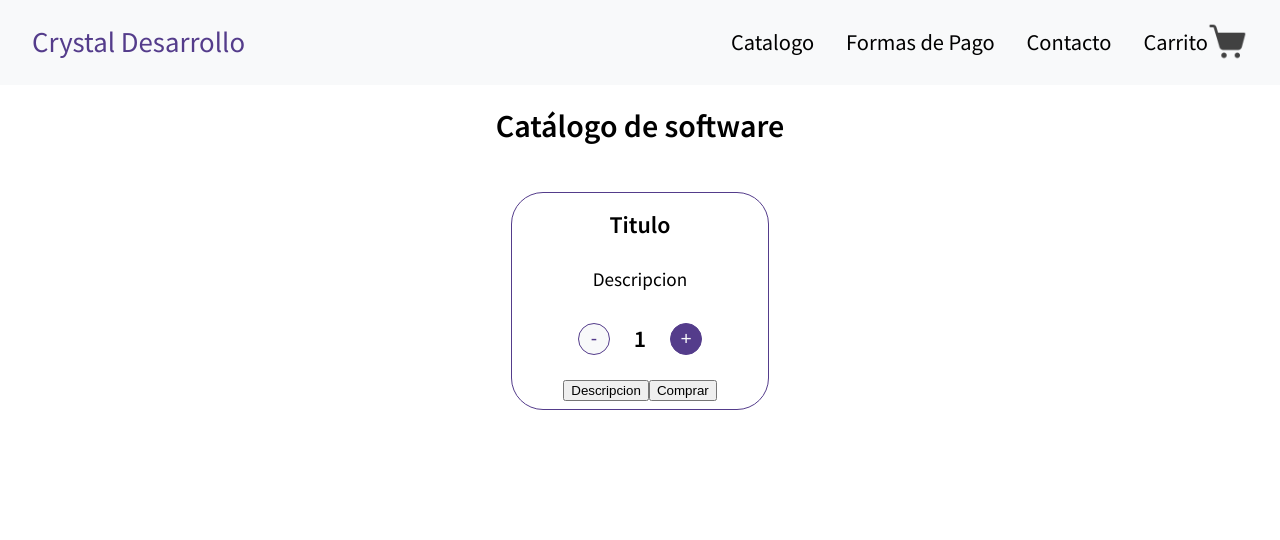
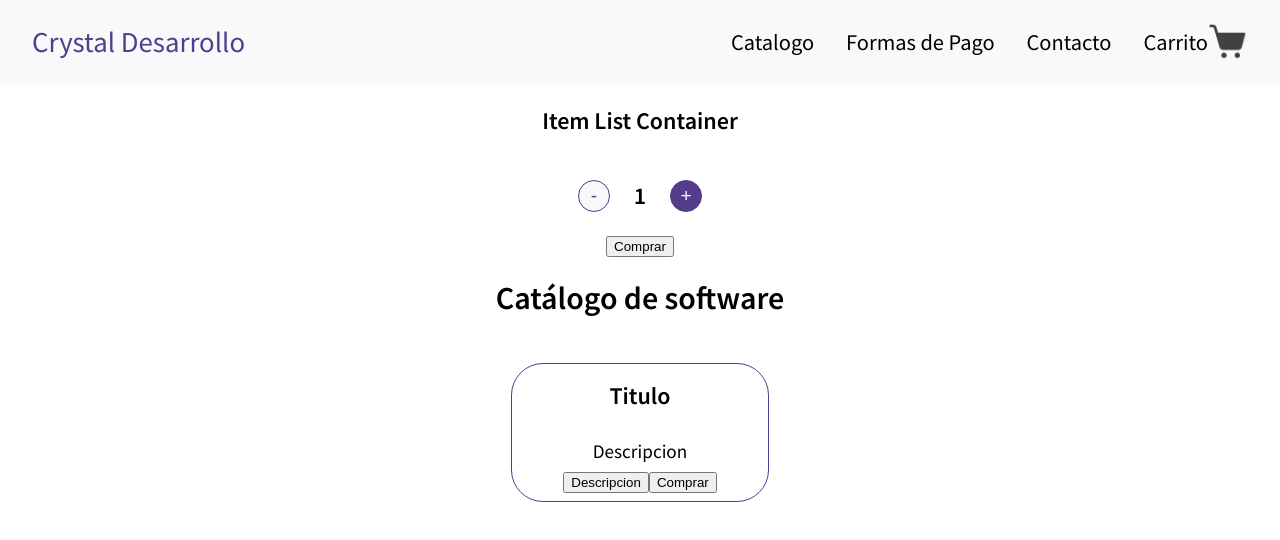
Before and after one commit to FacuMunozLemir/CrystalDesarrolloReact, a React (Create React App) app: page / in a window 1280 px wide. Shown: the top 540 px of the page. Built offline with nearby package versions, Linux system fonts and the light colour scheme; no server answers.

Commit message:
Commit de la rama cardsApi donde se crearon los componentes ItemListContainer.jsx e ItemCount.jsx

```diff
--- a/package.json
+++ b/package.json
@@ -6,8 +6,10 @@
     "@testing-library/jest-dom": "^5.16.4",
     "@testing-library/react": "^13.2.0",
     "@testing-library/user-event": "^13.5.0",
+    "i": "^0.3.7",
     "react": "^18.1.0",
     "react-dom": "^18.1.0",
+    "react-router-dom": "^6.3.0",
     "react-scripts": "5.0.1",
     "sweetalert2": "^11.4.17",
     "web-vitals": "^2.1.4"
--- a/src/App.js
+++ b/src/App.js
@@ -1,28 +1,27 @@
 import "./App.css";
 import NavBar from "./componentes/NavBar/NavBar";
+import ItemListContainer from "./componentes/ItemListContainer/ItemListContainer";
 import Main from "./componentes/Main/Main.jsx";
+import { BrowserRouter, Route, Routes } from "react-router-dom";
 import Contador from "./componentes/Contador/Contador";
-import { useEffect, useState } from "react";
 
 function App() {
-  // let urlRequest = "https://pokeapi.co/api/v2/pokemon/";
-  // const [pokeList, setPokeList] = useState();
-  // console.log("pokelist", pokeList);
-  // useEffect(() => {
-  //   fetch(urlRequest)
-  //     .then((respuesta) => respuesta.json())
-  //     .then((respuestaJSON) => setPokeList(respuestaJSON.results));
-  //   // .catch((error) =>
-  //   //   console.error("Error obteniendo datos del pokemon", error)
-  //   // );
-  // }, []);
-
   return (
     <div className="App">
       <NavBar />
+      <ItemListContainer />
       <Main />
     </div>
   );
 }
 
 export default App;
+
+// {/* <BrowserRouter>
+// <NavBar />
+// <Main />
+// <Routes>
+//   <Route path="/" element={<Contador />} />{" "}
+//   {/* elment es una funcion */}
+// <Routes>
+// <BrowserRouter> */}
--- /dev/null
+++ b/src/componentes/ItemCount/ItemCount.jsx
@@ -0,0 +1,29 @@
+import { useEffect, useState } from "react";
+import Swal from "sweetalert2";
+import "../Contador/contador.css";
+
+function ItemCount() {
+  const [count, setCount] = useState(1);
+
+  return (
+    <div className="contador">
+      <button
+        className="btn btn-restar"
+        onClick={() => {
+          if (count > 0) {
+            setCount(count - 1);
+          } else if (count <= 0) {
+            Swal.fire("No se puede seleccionar menos de 0");
+          }
+        }}
+      >
+        -
+      </button>
+      <p className="numero">{count}</p>
+      <button className="btn btn-sumar" onClick={() => setCount(count + 1)}>
+        +
+      </button>
+    </div>
+  );
+}
+export default ItemCount;
--- /dev/null
+++ b/src/componentes/ItemListContainer/ItemListContainer.jsx
@@ -0,0 +1,14 @@
+import ItemCount from "../ItemCount/ItemCount";
+import "./itemListContainer.css";
+
+function ItemListContainer() {
+  return (
+    <div className="item-list-container">
+      <h2>Item List Container</h2>
+      <ItemCount />
+      <button className="btn btn-comprar">Comprar</button>
+    </div>
+  );
+}
+
+export default ItemListContainer;
--- /dev/null
+++ b/src/componentes/ItemListContainer/itemListContainer.css
@@ -0,0 +1,6 @@
+.item-list-container {
+  display: flex;
+  flex-direction: column;
+  align-items: center;
+  justify-content: center;
+}
--- a/src/componentes/Tarjeta/Tarjeta.jsx
+++ b/src/componentes/Tarjeta/Tarjeta.jsx
@@ -1,22 +1,19 @@
 import "./tarjeta.css";
-import Contador from "../Contador/Contador";
+import ItemCount from "../ItemCount/ItemCount";
 import React, { useEffect, useState } from "react";
+
 function Tarjeta() {
   let urlRequest = "https://pokeapi.co/api/v2/pokemon/";
   const [pokeList, setPokeList] = useState();
-  //     [
-  //     { id: 1, name: "Bulbasaur" },
-  //     { id: 2, name: "Ivysaur" },
-  //     { id: 3, name: "Venusaur" },
-  //   ]
+
   console.log("pokelist", pokeList);
   useEffect(() => {
     fetch(urlRequest)
       .then((respuesta) => respuesta.json())
       .then((respuestaJSON) => setPokeList(respuestaJSON.results));
-    //   // .catch((error) =>
-    //   //   console.error("Error obteniendo datos del pokemon", error)
-    //   // );
+    // .catch((error) =>
+    //   console.error("Error obteniendo datos del pokemon", error)
+    // );
   }, []);
 
   return (
@@ -27,7 +24,7 @@ function Tarjeta() {
     <div className="card">
       <h3 className="titulo">Titulo</h3>
       <p className="descripcion">Descripcion</p>
-      <Contador />
+      {/* <ItemCount /> */}
       <div className="areaBoton">
         <button className="btn btn-descripcion">Descripcion</button>
         <button className="btn btn-comprar">Comprar</button>
@@ -35,5 +32,4 @@ function Tarjeta() {
     </div>
   );
 }
-
 export default Tarjeta;
```
Also changed, not shown: 1 other file (tests, documents, lock files or other folders).
